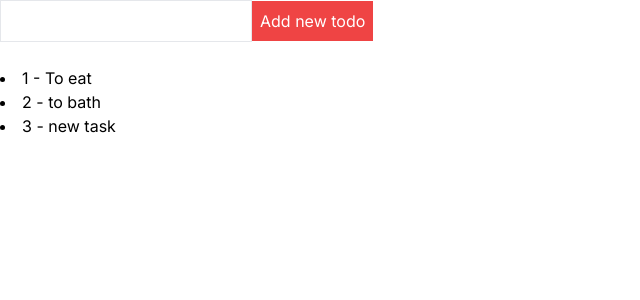
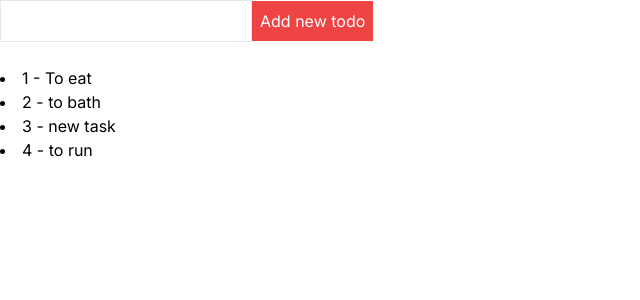
Before and after one commit to Minthantmg/knowledge, a Next.js app: page / in a window 1280 px wide. Shown: the top 300 px of the page, without its empty margins (0-640 px from the left). Built offline with nearby package versions, Linux system fonts and the light colour scheme; data requests are answered from the project's data file.

Commit message:
can't reach data

```diff
--- /dev/null
+++ b/app/[id]/page.js
@@ -0,0 +1,30 @@
+'use client'
+import React from 'react';
+import {useParams} from "next/navigation";
+import {useQuery} from "@tanstack/react-query";
+import axios from "axios";
+
+const getTodoById = async (id) =>{
+    const res = await axios.get(`http://localhost:4000/${id}`)
+    return res.data
+}
+const TodoById = () => {
+    const {id} = useParams();
+
+    const {data: todo,isSuccess,isLoading,isError}=useQuery({
+        queryKey :['get','todos',id],
+        queryFn: () =>getTodoById(id),
+        enabled :!!id,//similar to id ? true : false
+    })
+
+
+    return (
+        <div>
+            {isLoading && 'Loading...'}
+            {isError && 'error...'}
+            {isSuccess && <div>{todo.id} - {todo.taskName}</div>}
+        </div>
+    );
+};
+
+export default TodoById;
--- a/app/page.js
+++ b/app/page.js
@@ -25,13 +25,13 @@ const Page = () => {
                                      taskName,
                                      isFinished
                                  }) => {
-        try{
+        try {
             const res = await axios.post('http://localhost:3000/todos', {
                 taskName,
                 isFinished
             })
             return res.data
-        }catch (error){
+        } catch (error) {
             return error
         }
     }
@@ -66,7 +66,9 @@ const Page = () => {
 
             {/*data will display when fetch is success*/}
             {isSuccess && todos.map(todo => {
-                return <li key={todo.id}>{todo.id} - {todo.taskName}</li>
+                return <li key={todo.id}>
+                    <a href={`/${todo.id}`}>{todo.id} - {todo.taskName}</a>
+                </li>
             })}
         </div>
     );
--- a/db.json
+++ b/db.json
@@ -14,6 +14,11 @@
       "taskName": "new task",
       "isFinished": false,
       "id": 3
+    },
+    {
+      "taskName": "to run",
+      "isFinished": false,
+      "id": 4
     }
   ]
 }
--- a/package.json
+++ b/package.json
@@ -11,8 +11,8 @@
   "dependencies": {
     "@tanstack/react-query": "^5.8.7",
     "axios": "^1.6.2",
-    "next": "14.0.3",
-    "react": "^18",
+    "next": "^14.0.3",
+    "react": "^18.2.0",
     "react-dom": "^18"
   },
   "devDependencies": {
```
Also changed, not shown: 1 other file (tests, documents, lock files or other folders).
